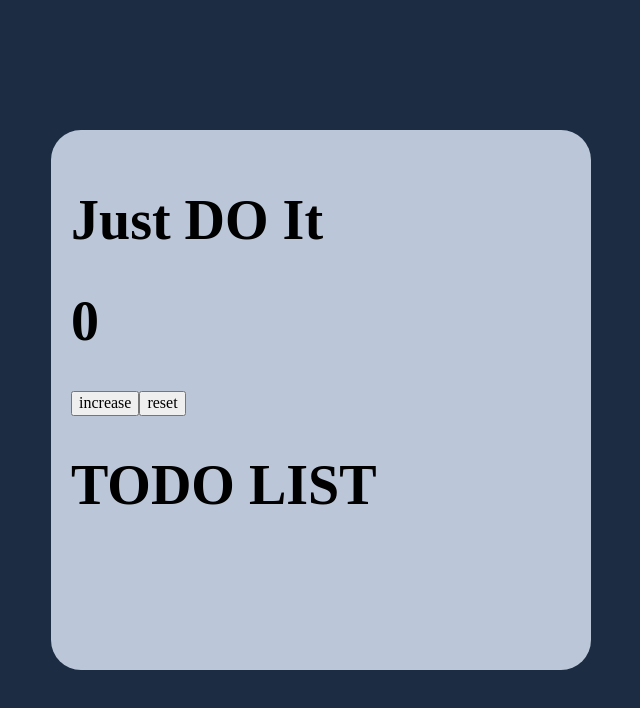
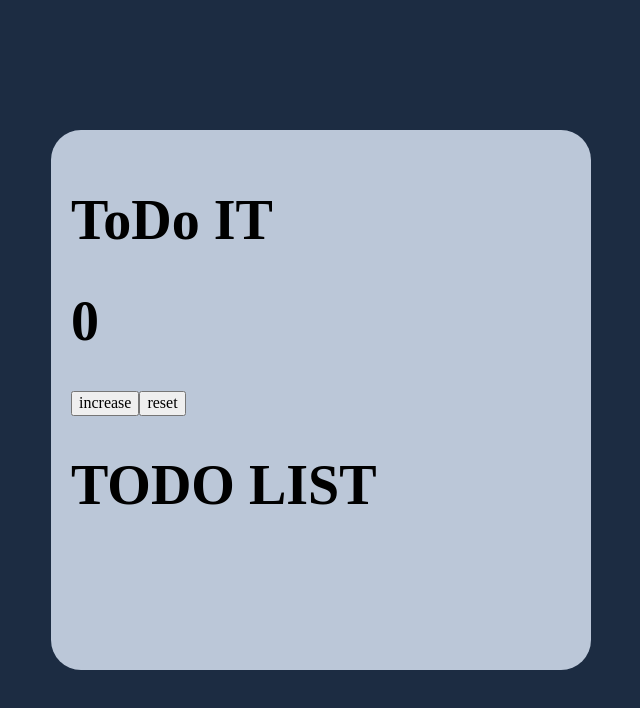
Before and after one commit to SobesMS/just-do-it, a React (Vite) app: page / in a window 1280 px wide. Shown: the top 708 px of the page, without its empty margins (319-959 px from the left). Built offline with nearby package versions, Linux system fonts and the light colour scheme.

Commit message:
rename app

```diff
--- a/index.html
+++ b/index.html
@@ -6,7 +6,7 @@
     <meta name="viewport" content="width=device-width, initial-scale=1.0" />
     <link rel="stylesheet" href="normalize.css" />
     <link rel="stylesheet" href="index.css" />
-    <title>Just DO It - Todo List App</title>
+    <title>ToDo IT - Todo List App</title>
   </head>
   <body>
     <div id="root"></div>
--- a/package.json
+++ b/package.json
@@ -1,5 +1,5 @@
 {
-  "name": "just-do-it",
+  "name": "todo-it",
   "private": true,
   "version": "0.0.0",
   "type": "module",
--- a/src/Root.jsx
+++ b/src/Root.jsx
@@ -17,7 +17,7 @@ export default function Root() {
   return (
     <div className="mainContainer">
       <header>
-        <h1>Just DO It</h1>
+        <h1>ToDo IT</h1>
         <h1>{counter}</h1>
         <button onClick={() => increaseCount()}>increase</button>
         <button onClick={() => resetCounter()}>reset</button>
```
Also changed, not shown: 1 other file (tests, documents, lock files or other folders).
